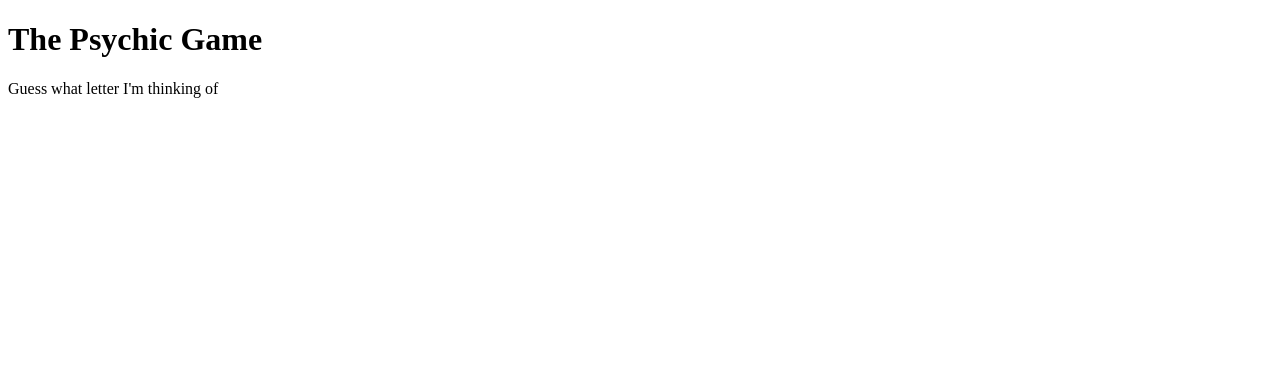
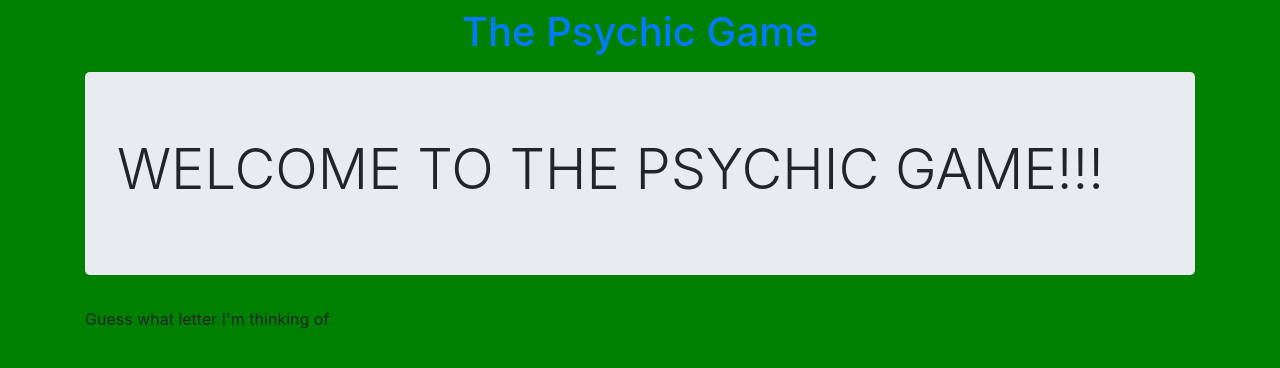
Before and after one commit to jayxmiller24/Psychic-game, a plain HTML site: page index.html in a window 1280 px wide. Drawn offline with nearby package versions, Linux system fonts and the light colour scheme.

Commit message:
added css style and some bootstrap

```diff
--- /dev/null
+++ b/assets/css/style.css
@@ -0,0 +1,4 @@
+body {
+    margin: 0 auto;
+    background-color: green;
+}
--- a/index.html
+++ b/index.html
@@ -5,15 +5,27 @@
     <meta charset="UTF-8">
     <meta name="viewport" content="width=device-width, initial-scale=1.0">
     <meta http-equiv="X-UA-Compatible" content="ie=edge">
+
+    <link rel="stylesheet" href="https://stackpath.bootstrapcdn.com/bootstrap/4.3.1/css/bootstrap.min.css"
+        integrity="sha384-ggOyR0iXCbMQv3Xipma34MD+dH/1fQ784/j6cY/iJTQUOhcWr7x9JvoRxT2MZw1T" crossorigin="anonymous">
+        <link rel="stylesheet" href="assets/css/style.css">
         <title>index</title>
+
 </head>
 
 <body>
+    <ul class="nav justify-content-center">
+        <li class="nav-item">
+          <a class="nav-link active display-4" href="#"><h1>The Psychic Game</h1></a>
+        </li>
+    </ul>
+    <div class="container">
+        <div class="jumbotron">
+            <h1 class="display-4 justify-content-center">WELCOME TO THE PSYCHIC GAME!!!</h1>
 
+          </div>
+        <div id="game">
 
-
-    <div id="game">
-        <h1>The Psychic Game</h1>
             <p id="directions-text">Guess what letter I'm thinking of</p>
             <p id="userchoice-text"></p>
             <p id="computerchoice-text"></p>
@@ -22,9 +34,13 @@
             <p id="guessesLeft-text"></p>
             <p id="guessesSoFar-text"></p>
         </div>
+    </div>
 
     </div>
     <script src="assets/javascript/game.js"></script>
+    <script src="https://code.jquery.com/jquery-3.3.1.slim.min.js" integrity="sha384-q8i/X+965DzO0rT7abK41JStQIAqVgRVzpbzo5smXKp4YfRvH+8abtTE1Pi6jizo" crossorigin="anonymous"></script>
+<script src="https://cdnjs.cloudflare.com/ajax/libs/popper.js/1.14.7/umd/popper.min.js" integrity="sha384-UO2eT0CpHqdSJQ6hJty5KVphtPhzWj9WO1clHTMGa3JDZwrnQq4sF86dIHNDz0W1" crossorigin="anonymous"></script>
+<script src="https://stackpath.bootstrapcdn.com/bootstrap/4.3.1/js/bootstrap.min.js" integrity="sha384-JjSmVgyd0p3pXB1rRibZUAYoIIy6OrQ6VrjIEaFf/nJGzIxFDsf4x0xIM+B07jRM" crossorigin="anonymous"></script>
 </body>
 
 </html>
```
Also changed, not shown: 1 other file. Lines whose indentation alone changed are shown as unchanged.
